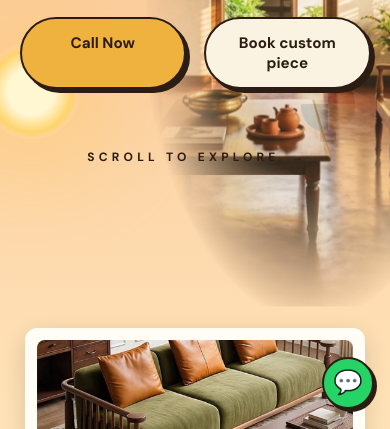
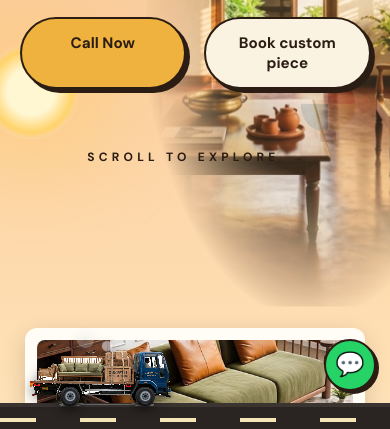
Before and after one commit to alend66/sangeeta-, a plain HTML site: page index.html in a window 390 px wide. Shown: the part 415-844 px from the top of the page. Drawn offline with Linux system fonts and the light colour scheme.

Commit message:
Enable animated Kerala delivery lorry on phone, clean road fit, and zero brown hill overlaps

```diff
--- a/style.css
+++ b/style.css
@@ -394,9 +394,34 @@ body.modal-open .mobile-action-dock{
     border-width:1.5px;
   }
 
-  /* Completely remove the lorry, road, and brown hills on phones and tablets */
-  .scene{display:none !important}
-  main{padding-bottom:40px !important}
+  /* Mobile Kerala delivery lorry and road - perfectly fitted at bottom */
+  .scene{
+    display:block !important;
+    position:fixed;
+    left:0;
+    right:0;
+    bottom:0;
+    height:38px;
+    z-index:30;
+    pointer-events:none;
+  }
+  /* Hide the tall brown hills on mobile so they NEVER cover photos or text */
+  .layer{display:none !important}
+  .road{height:26px;bottom:0}
+  .lorry{
+    display:block !important;
+    left:6vw !important;
+    bottom:12px !important;
+    width:clamp(140px,40vw,190px) !important;
+  }
+  main{padding-bottom:70px !important}
+  .fwa{
+    bottom:38px !important;
+    right:14px !important;
+    width:50px;
+    height:50px;
+    font-size:1.4rem;
+  }
 }
 
 @media(max-width:768px){
@@ -631,7 +656,4 @@ body.modal-open .mobile-action-dock{
   }
   .formpass .ps .bar{display:none}
   .formpass .ps button{width:100%;padding:14px;min-height:48px}
-
-  /* Completely remove lorry, road, and brown hills on phones */
-  .scene{display:none !important}
 }
```
